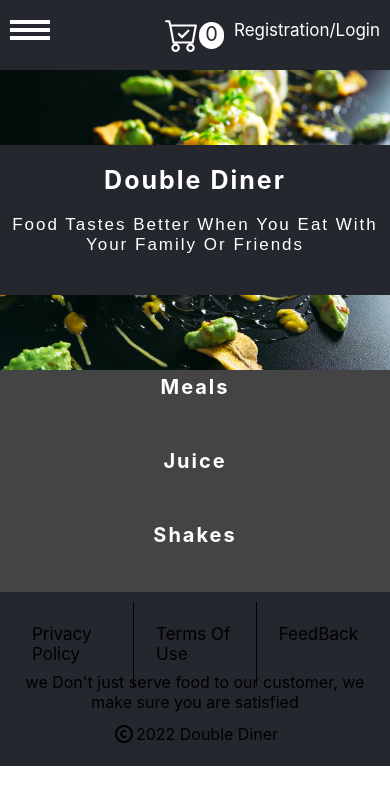
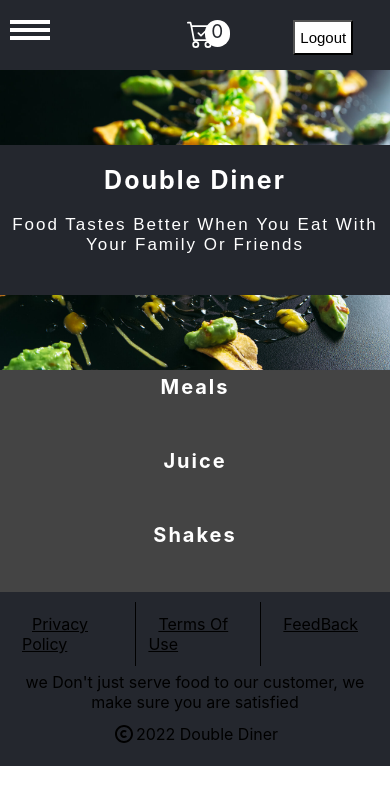
Before and after one commit to MohamedAhmeDdev/Double-Diner, a React (Create React App) app in the folder Client/: page / in a window 390 px wide. Shown: the top 804 px of the page. Built offline with nearby package versions, Linux system fonts and the light colour scheme; a web font is replaced by a local one.

Commit message:
changes in navbar

```diff
--- a/Client/src/App.js
+++ b/Client/src/App.js
@@ -19,8 +19,8 @@ import ListOfOrders from './Components/ListOfOrders';
 
 // saving the cart item in localStorage
 const storelocalStorage = JSON.parse(localStorage.getItem("cartItems") || "[]")
+
 function App() {
-
   const [cartItems, setCartItems] = useState(storelocalStorage)
   const [loading, setLoading] = useState(false)
 
--- a/Client/src/Components/Navbar.js
+++ b/Client/src/Components/Navbar.js
@@ -50,10 +50,9 @@ function Navbar({ cartItems }) {
       </ul>
 
       <div id='form'>
-        <Link to="/cart" ><BsCartCheck size='2em ' color='white' /><div className='counter-div'>{cartItems.length}</div></Link>
-        <li className='login'>
-          <Link to="/Login" >Registration/Login</Link>
-        </li>
+        <Link to="/cart" className='cart'><BsCartCheck size='2em ' color='white' /><div className='counter-div'>{cartItems.length}</div></Link>
+        {/* <Link to=""  className='profile'>Name</Link> */}
+         <button className='logout' >Logout</button>
       </div>
 
     </div>
--- a/Client/src/css/Navbar.css
+++ b/Client/src/css/Navbar.css
@@ -4,15 +4,13 @@
     box-sizing: border-box;
 }
 
-body{
-    overflow-x : hidden;
+body {
+    overflow-x: hidden;
     width: 100%;
 }
+
 .navbar {
     z-index: 99;
-    align-items: center;
-    justify-content: center;
-    display: flex;
     position: fixed;
     top: 0;
     height: 70px;
@@ -20,18 +18,18 @@ body{
     background-color: #24272e;
 }
 
-.navbar.active{
+.navbar.active {
     background-color: #24272e;
 }
 
-.open-menu{
+.open-menu {
     grid-gap: 4px;
     flex-direction: column;
     display: flex;
     display: none;
 }
 
-.open-menu div{
+.open-menu div {
     background-color: white;
     height: 4px;
     width: 40px;
@@ -39,6 +37,7 @@ body{
 
 
 .navbar-list {
+    margin: 0 60px;
     width: 500px;
     display: flex;
 }
@@ -48,7 +47,7 @@ body{
     list-style: none;
 }
 
-a {
+.navbar-list li a {
     align-items: center;
     font-size: 17px;
     padding: 10px 20px;
@@ -56,7 +55,6 @@ a {
     color: white;
     text-decoration: none;
 }
-
 
 .login {
     padding: 10px 0;
@@ -67,29 +65,53 @@ a {
     list-style: none;
 }
 
+
 #form {
     justify-content: space-around;
     position: absolute;
     top: 0;
     right: 0;
     display: flex;
+    width: 240px;
     height: 70px;
 }
-.counter-div{
+
+.cart {
+    padding: 20px 0;
+    display: flex;
+}
+
+.counter-div {
+    margin: 0 -10px;
     text-align: center;
     color: #24272e;
     border-radius: 50px;
     font-size: 20px;
     width: 25px;
     height: 27px;
-    background-color:  white;
+    background-color: white;
 }
 
+.profile {
+    padding: 20px 0;
+    font-size: 20px;
+    text-decoration: none;
+    color: white;
+}
 
+.logout {
+    background-color: white;
+    padding: 0 5px;
+    height: 35px;
+    margin: 20px 0;
+    font-size: 20px;
+    text-decoration: none;
+    color: black;
+}
 
 @media only screen and (max-width: 800px) {
 
-    .open-menu{
+    .open-menu {
         position: absolute;
         left: 10px;
         top: 20px;
@@ -98,7 +120,7 @@ a {
         display: flex;
     }
 
-     .open-menu div{
+    .open-menu div {
         display: block;
         background-color: white;
         height: 4px;
@@ -113,11 +135,13 @@ a {
         background-color: #24272e;
         justify-content: center;
     }
-    .navbar.navbar.active{
+
+    .navbar.navbar.active {
         background-color: #24272e;
     }
 
-        .navbar-list{
+    .navbar-list {
+        margin: 0 0;
         opacity: 0.9;
         display: none;
         justify-content: center;
@@ -134,7 +158,7 @@ a {
         transition: 1s;
     }
 
-    a {
+    .navbar-list li a {
         padding: 0;
         align-items: center;
         font-size: 17px;
@@ -142,20 +166,36 @@ a {
         color: white;
         text-decoration: none;
     }
-    .navbar ul li{
+
+    .navbar ul li {
         border-bottom: 2px solid white;
     }
 
-    #form {
-        position: absolute;
-        top: 0;
-        right: 0;
-        justify-content: space-around;
-        display: flex;
-        height: 70px;
+    .counter-div {
+        margin: 0 -10px;
+        text-align: center;
+        color: #24272e;
+        border-radius: 50px;
+        font-size: 19px;
+        width: 25px;
+        height: 27px;
+        background-color: white;
     }
-    .login {
-        padding: 20px 10px;
-        list-style: none;
+
+    .profile {
+        padding: 20px 0;
+        font-size: 15px;
+        text-decoration: none;
+        color: white;
+    }
+
+    .logout {
+        background-color: white;
+        padding: 0 5px;
+        height: 35px;
+        margin: 20px 0;
+        font-size: 15px;
+        text-decoration: none;
+        color: black;
     }
 }
```
Lines whose indentation alone changed are shown as unchanged.
